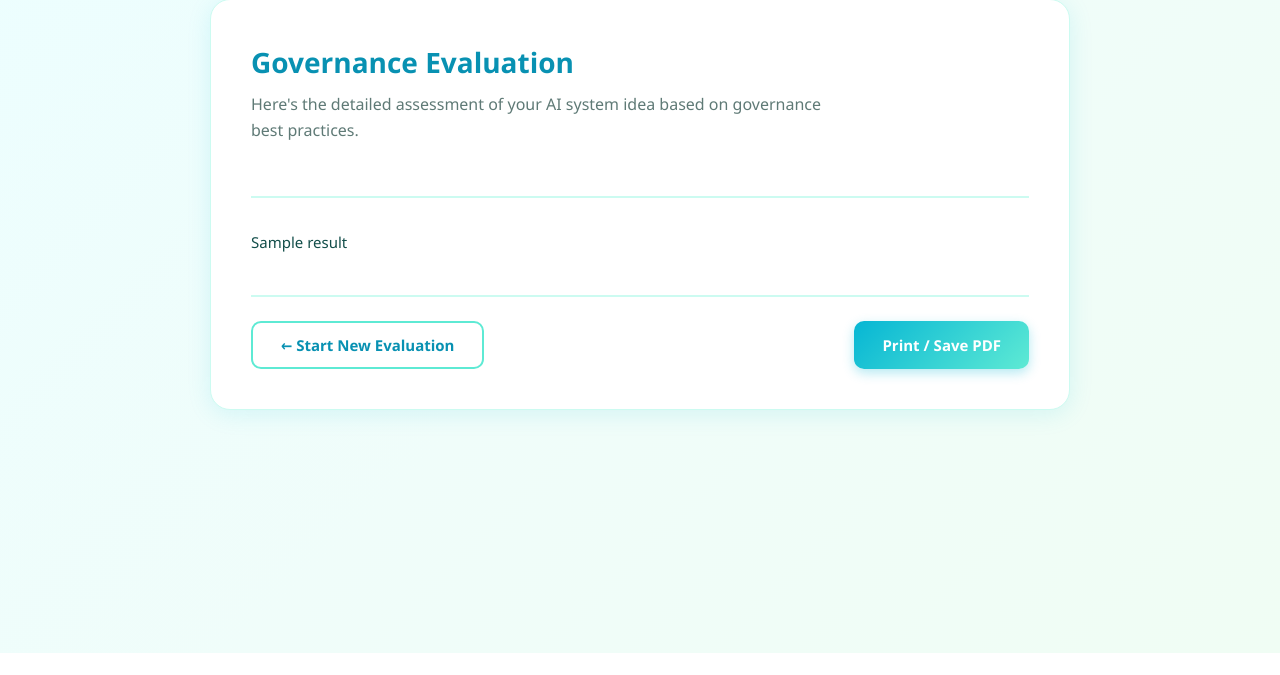
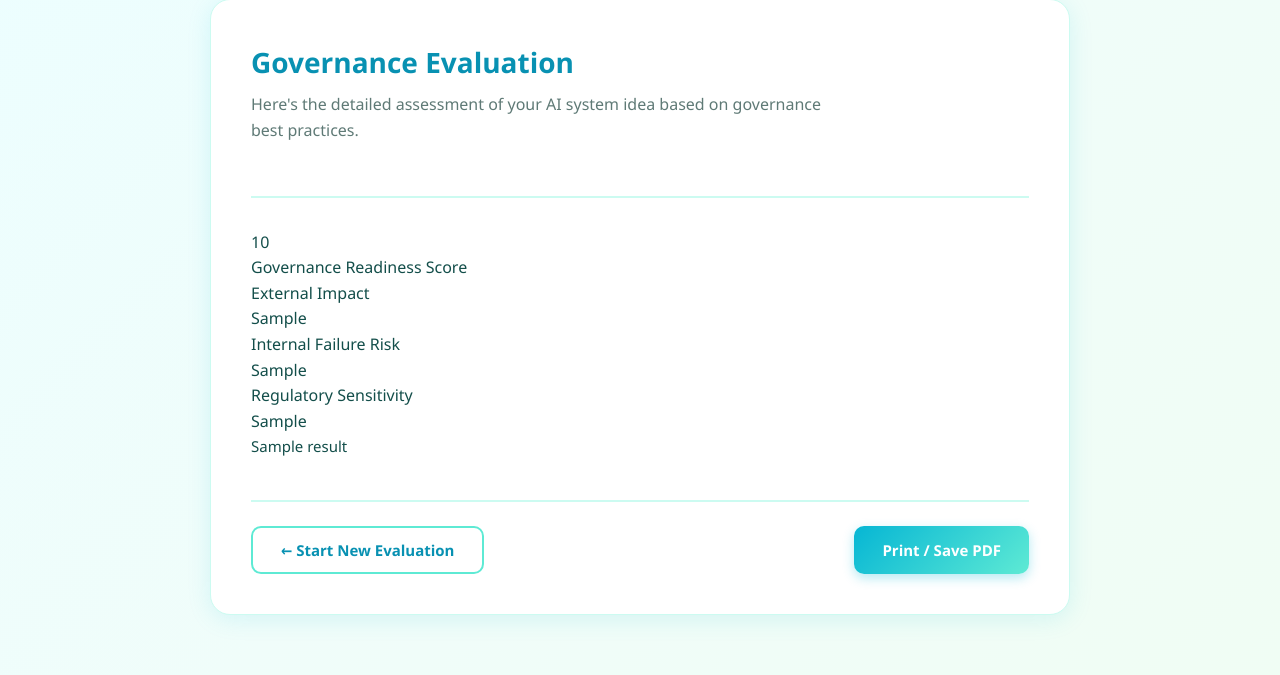
Before and after one commit to akritipa2306-spacekiwi/AI_concept_risk_screener, a Flask app: template templates/results.html in a window 1280 px wide. Shown: the part 147-822 px from the top of the page. Before the commit the page ends 800 px from the top, so only its background shows below. Run offline with Flask 3, Linux system fonts and the light colour scheme; the template is opened without the code that fills it: most values are stand-ins (such as "Sample title", 1, 10 or a date in 2020).

Commit message:
Add a hero card to display evaluation results with visual scoring
Implement a hero card component in `templates/results.html` to visually display the 'Governance Readiness Score' and its sub-scores ('External Impact', 'Internal Failure Risk', 'Regulatory Sensitivity') using color-coded bars and badges.

Replit-Commit-Author: Agent
Replit-Commit-Session-Id: a2b971af-2322-443b-a3b0-d12890020d36
Replit-Commit-Checkpoint-Type: intermediate_checkpoint
Replit-Commit-Event-Id: 9f572b21-eb50-4555-84e4-ae1dd14386a9
Replit-Commit-Screenshot-Url: https://storage.googleapis.com/screenshot-production-us-central1/c0fcdf84-e1d6-4791-a157-bfff9000fcd2/a2b971af-2322-443b-a3b0-d12890020d36/NUKv6Pf
Replit-Helium-Checkpoint-Created: true

```diff
--- a/templates/results.html
+++ b/templates/results.html
@@ -29,6 +29,49 @@
     {% endif %}
 
     {% if result %}
+      {% if scores %}
+      <div class="score-card">
+        <div class="score-main">
+          <div class="score-number {% if scores.overall_score >= 70 %}score-green{% elif scores.overall_score >= 40 %}score-yellow{% else %}score-red{% endif %}">
+            {{ scores.overall_score }}
+          </div>
+          <div class="score-label">Governance Readiness Score</div>
+        </div>
+        <div class="score-details">
+          <div class="score-item">
+            <div class="score-item-label">External Impact</div>
+            <div class="score-bar-container">
+              <div class="score-bar {% if scores.external_impact == 'Low' %}bar-green{% elif scores.external_impact == 'Medium' %}bar-yellow{% else %}bar-red{% endif %}"
+                   style="width: {% if scores.external_impact == 'Low' %}30{% elif scores.external_impact == 'Medium' %}60{% else %}90{% endif %}%"></div>
+            </div>
+            <span class="score-badge {% if scores.external_impact == 'Low' %}badge-green{% elif scores.external_impact == 'Medium' %}badge-yellow{% else %}badge-red{% endif %}">
+              {{ scores.external_impact }}
+            </span>
+          </div>
+          <div class="score-item">
+            <div class="score-item-label">Internal Failure Risk</div>
+            <div class="score-bar-container">
+              <div class="score-bar {% if scores.internal_failure == 'Low' %}bar-green{% elif scores.internal_failure == 'Medium' %}bar-yellow{% else %}bar-red{% endif %}"
+                   style="width: {% if scores.internal_failure == 'Low' %}30{% elif scores.internal_failure == 'Medium' %}60{% else %}90{% endif %}%"></div>
+            </div>
+            <span class="score-badge {% if scores.internal_failure == 'Low' %}badge-green{% elif scores.internal_failure == 'Medium' %}badge-yellow{% else %}badge-red{% endif %}">
+              {{ scores.internal_failure }}
+            </span>
+          </div>
+          <div class="score-item">
+            <div class="score-item-label">Regulatory Sensitivity</div>
+            <div class="score-bar-container">
+              <div class="score-bar {% if scores.regulatory_sensitivity == 'Low' %}bar-green{% elif scores.regulatory_sensitivity == 'Medium' %}bar-yellow{% else %}bar-red{% endif %}"
+                   style="width: {% if scores.regulatory_sensitivity == 'Low' %}30{% elif scores.regulatory_sensitivity == 'Medium' %}60{% else %}90{% endif %}%"></div>
+            </div>
+            <span class="score-badge {% if scores.regulatory_sensitivity == 'Low' %}badge-green{% elif scores.regulatory_sensitivity == 'Medium' %}badge-yellow{% else %}badge-red{% endif %}">
+              {{ scores.regulatory_sensitivity }}
+            </span>
+          </div>
+        </div>
+      </div>
+      {% endif %}
+
       <div class="result-content">{{ result }}</div>
 
       <div class="results-actions">
```
